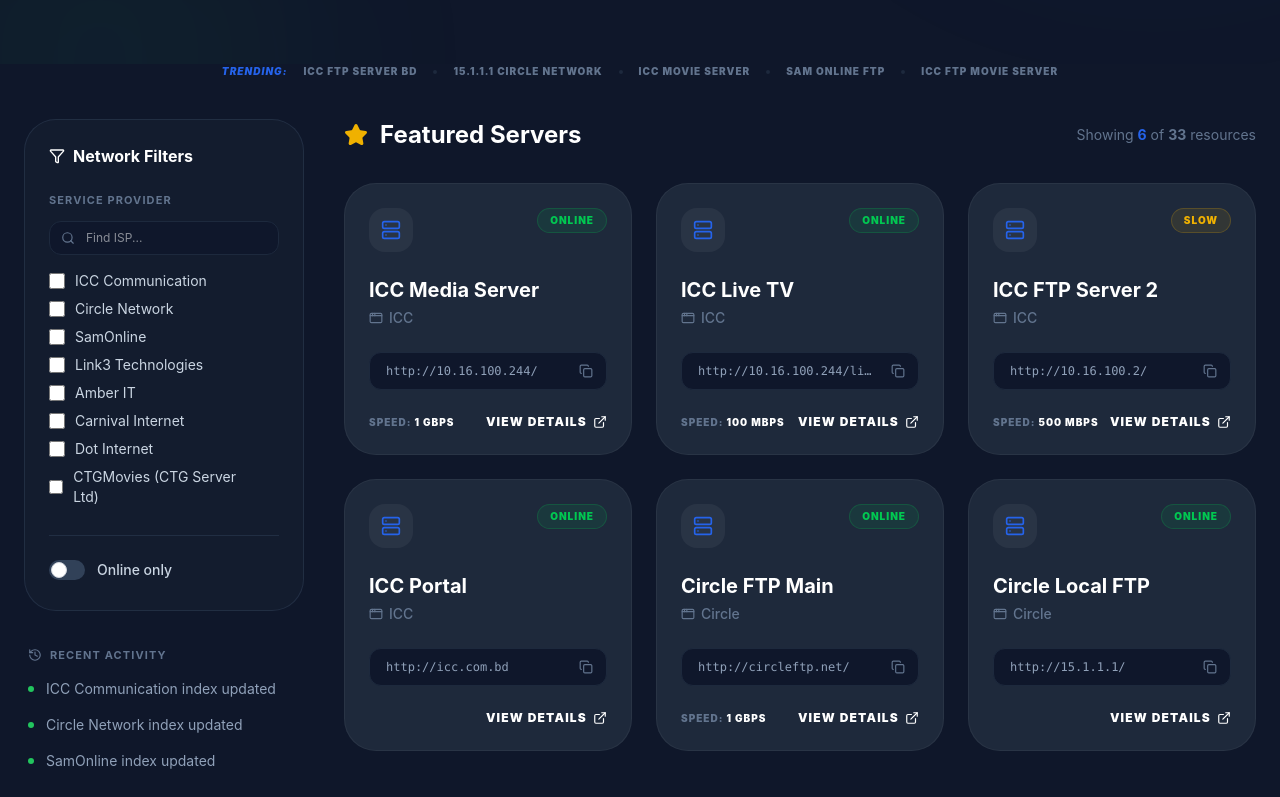
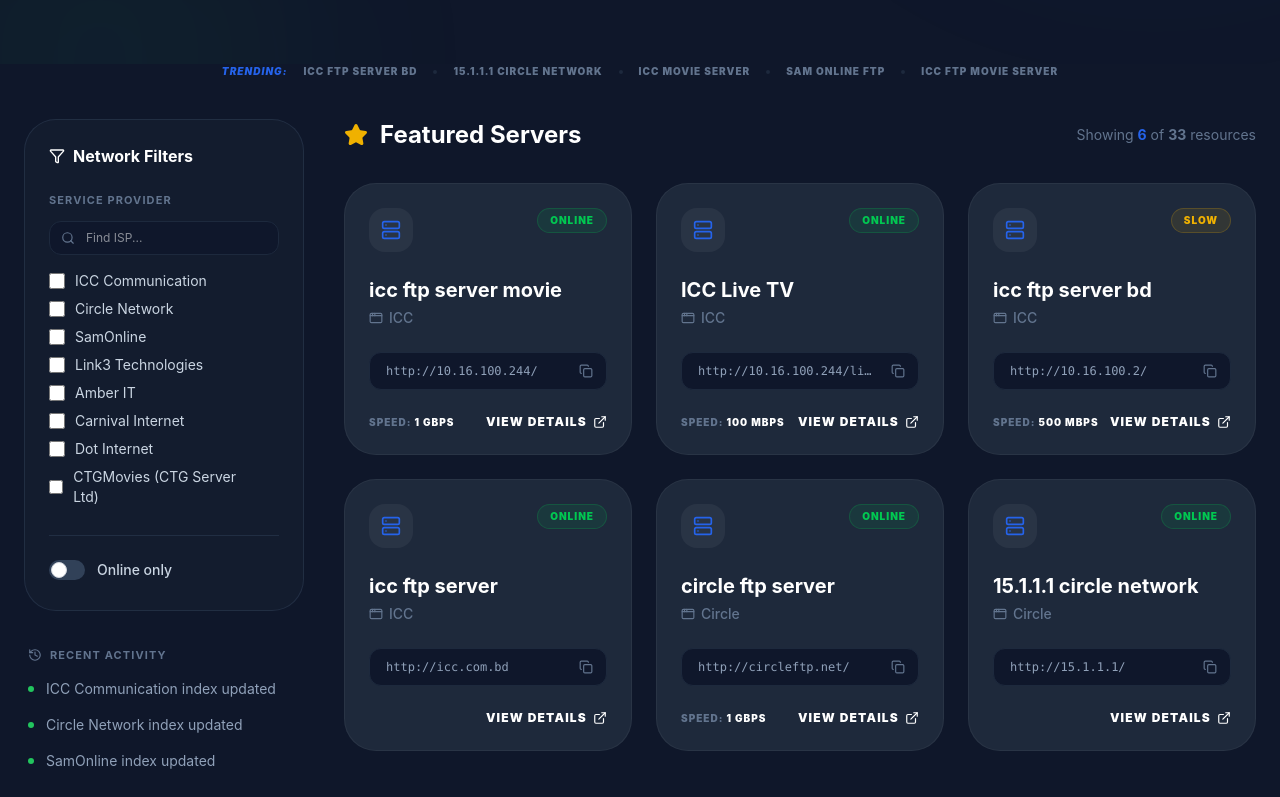
Before and after one commit to tanveerpy/iccftp, a React (Vite) app: page / in a window 1280 px wide. Shown: the part 464-1261 px from the top of the page. Built offline with nearby package versions, Linux system fonts and the light colour scheme.

Commit message:
SEO: Keyword Optimization and Static IP Routes generation

```diff
--- a/postbuild.js
+++ b/postbuild.js
@@ -14,15 +14,15 @@
     },
     {
         path: '/live-tv',
-        title: 'BDIX Live TV Portals 2025 | ICC, Sam, Toffee, Bioscope',
-        description: 'Stream live TV in Bangladesh with zero lag using BDIX portals. Access ICC TV, SamOnline DhakaFlix, Toffee, and Sportzfy through high-speed local peering.',
-        keywords: 'live tv ftp, bdix tv, icctv, dhakaflix, toffee live, bioscope live tv, sportzfy tv bd'
+        title: 'BDIX Live TV Portals & FTP Server BD Live TV 2025',
+        description: 'Stream live TV in Bangladesh with zero lag using ftp server bd live tv portals. Access ICC TV, ftp server live tv, Toffee, and Sportzfy through high-speed peering.',
+        keywords: 'ftp server bd live tv, ftp server live tv, live tv ftp, bdix tv, icctv, dhakaflix, toffee live'
     },
     {
         path: '/tools',
-        title: 'Advanced BDIX Network Tools & Analytical Utilities',
-        description: 'Optimize your connection with our collection of BDIX speed testers, IP lookup tools, and ISP detectors. Designed for high-performance ROI in Bangladesh.',
-        keywords: 'bdix tester, ip lookup bd, server search, network tools, ftp troubleshooting'
+        title: 'Bdix Tester Online & BDIX Network Tools',
+        description: 'Optimize your connection with our collection of bdix tester online tools, IP lookup tools, and ISP detectors. Designed for high-performance ROI in Bangladesh.',
+        keywords: 'bdix tester online, bdix tester, ip lookup bd, server search, network tools, ftp troubleshooting'
     },
     {
         path: '/guides',
@@ -32,21 +32,33 @@
     },
     {
         path: '/isp/icc',
-        title: 'ICC Communication FTP & Media Portals',
-        description: 'Access ICC Communication media servers, Live TV, and FTP hubs for high-speed streaming.',
-        keywords: 'icc ftp, icc communication bd, icc live tv, icc movies, icc media server'
+        title: 'ICC FTP Server BD | Movie Server List 2025',
+        description: 'Official icc ftp server list for Bangladesh. Access high-speed icc movie server portals, live TV, and BDIX peering links with 1Gbps speed. Verified 2025 guide.',
+        keywords: 'icc ftp server bd, icc ftp server, icc ftp server list, icc movie server, bdix server'
     },
     {
         path: '/isp/circle',
-        title: 'Circle Network FTP & Emby Hub',
-        description: 'Connect to Circle Network FTP, movie directory, and Emby servers. Maximize your entertainment with direct BDIX connectivity.',
-        keywords: 'circle ftp, circle network bd, circle emby, circle media portal'
+        title: 'Circle FTP Server | http circleftp net guide',
+        description: 'Official index of circle ftp server at http circleftp net. Access circle ftp live tv and movies with ultra low latency.',
+        keywords: 'http circleftp net, circle ftp live tv, circle ftp server, circle ftp'
     },
     {
         path: '/isp/samonline',
         title: 'SamOnline FTP and Movie Directory',
         description: 'Discover the SamOnline BDIX FTP servers and resources. Blazing fast downloads and lag-free streaming.',
         keywords: 'samonline ftp, sam ftp, dhakaflix, samonline bdix'
+    },
+    {
+        path: '/ip/10.16.100.244',
+        title: '10.16.100.244 | ICC FTP Server BD Media Portal',
+        description: 'Official connection guide for ICC FTP Server 10.16.100.244. Access the premier movie and media portal for ICC Communication subscribers in Bangladesh.',
+        keywords: '10.16.100.244, bdix ip, ftp server ip, local gateway, 10.16.1oo.244, icc ftp server bd'
+    },
+    {
+        path: '/ip/15.1.1.1',
+        title: '15.1.1.1 | Circle Network FTP & Live TV Portal',
+        description: 'Access 15.1.1.1 Circle Network FTP and movie server. High-speed local peering guide for Circle Network subscribers in Bangladesh.',
+        keywords: '15.1.1.1, bdix ip, 15.1.1.1 circle network, circle network 15.1.1.1'
     }
 ];
 
--- a/src/data/servers.ts
+++ b/src/data/servers.ts
@@ -12,25 +12,25 @@
 
 export const SERVERS: Server[] = [
     // ICC Communication
-    { id: 'icc-media', name: 'ICC Media Server', isp: 'ICC', url: 'http://10.16.100.244/', status: 'online', speed: '1 Gbps', category: 'movies', description: 'Premier media portal for ICC subscribers.' },
+    { id: 'icc-media', name: 'icc ftp server movie', isp: 'ICC', url: 'http://10.16.100.244/', status: 'online', speed: '1 Gbps', category: 'movies', description: 'Premier icc ftp movie server and media portal for ICC subscribers.' },
     { id: 'icc-tv', name: 'ICC Live TV', isp: 'ICC', url: 'http://10.16.100.244/livetv.php', status: 'online', speed: '100 Mbps', category: 'tv' },
-    { id: 'icc-ftp-2', name: 'ICC FTP Server 2', isp: 'ICC', url: 'http://10.16.100.2/', status: 'slow', speed: '500 Mbps', category: 'ftp' },
-    { id: 'icc-portal', name: 'ICC Portal', isp: 'ICC', url: 'http://icc.com.bd', status: 'online', category: 'tools' },
+    { id: 'icc-ftp-2', name: 'icc ftp server bd', isp: 'ICC', url: 'http://10.16.100.2/', status: 'slow', speed: '500 Mbps', category: 'ftp', description: 'Fast icc ftp server link for dedicated peering.' },
+    { id: 'icc-portal', name: 'icc ftp server', isp: 'ICC', url: 'http://icc.com.bd', status: 'online', category: 'tools' },
 
     // Circle Network
-    { id: 'circle-ftp', name: 'Circle FTP Main', isp: 'Circle', url: 'http://circleftp.net/', status: 'online', speed: '1 Gbps', category: 'movies' },
-    { id: 'circle-local', name: 'Circle Local FTP', isp: 'Circle', url: 'http://15.1.1.1/', status: 'online', category: 'ftp' },
+    { id: 'circle-ftp', name: 'circle ftp server', isp: 'Circle', url: 'http://circleftp.net/', status: 'online', speed: '1 Gbps', category: 'movies', description: 'Main circle ftp server at http circleftp net.' },
+    { id: 'circle-local', name: '15.1.1.1 circle network', isp: 'Circle', url: 'http://15.1.1.1/', status: 'online', category: 'ftp' },
     { id: 'circle-ftp-2', name: 'Circle FTP 2', isp: 'Circle', url: 'http://ftp2.circleftp.net/', status: 'online', category: 'ftp' },
-    { id: 'circle-emby', name: 'Circle Emby', isp: 'Circle', url: 'http://emby.circleftp.net:8096', status: 'online', category: 'movies' },
+    { id: 'circle-emby', name: 'circle ftp live tv & Emby', isp: 'Circle', url: 'http://emby.circleftp.net:8096', status: 'online', category: 'movies' },
 
     // SamOnline
-    { id: 'sam-ftp', name: 'SamOnline FTP', isp: 'SamOnline', url: 'https://samftp.com', status: 'online', speed: '500 Mbps', category: 'movies' },
+    { id: 'sam-ftp', name: 'sam online ftp', isp: 'SamOnline', url: 'https://samftp.com', status: 'online', speed: '500 Mbps', category: 'movies' },
     { id: 'sam-local-1', name: 'SamOnline Local 1', isp: 'SamOnline', url: 'http://172.16.50.4', status: 'online', category: 'ftp' },
     { id: 'sam-tv-1', name: 'DhakaFlix TV 1', isp: 'SamOnline', url: 'http://172.16.50.22', status: 'online', category: 'tv' },
 
     // Link3
     { id: 'link3-cinehub', name: 'Cinehub24', isp: 'Link3', url: 'http://www.cinehub24.com', status: 'online', speed: '1 Gbps', category: 'movies' },
-    { id: 'link3-ftpbd', name: 'FTPBD Main', isp: 'Link3', url: 'http://ftpbd.net', status: 'online', speed: '1 Gbps', category: 'movies' },
+    { id: 'link3-ftpbd', name: 'ftp bd Main', isp: 'Link3', url: 'http://ftpbd.net', status: 'online', speed: '1 Gbps', category: 'movies' },
     { id: 'link3-discovery', name: 'Discovery FTP', isp: 'Link3', url: 'http://discoveryftp.net', status: 'online', category: 'movies' },
 
     // Amber IT
@@ -56,7 +56,7 @@
     { id: 'netexpress-sport', name: 'NetExpress Sport', isp: 'Generic', url: 'http://netexpress-sport.blogspot.com', status: 'online', category: 'tv' },
     { id: 'iccms-edu', name: 'ICCMS Edu Portal', isp: 'ICC', url: 'http://www.iccms.edu.bd', status: 'online', category: 'tools', description: 'Institutional access and educational resources.' },
     { id: 'blinn-wifi', name: 'Blinn WiFi', isp: 'Generic', url: 'http://blinnwifi.net', status: 'online', category: 'tools' },
-    { id: 'local-gateway-1', name: 'Local Gateway Sync', isp: 'Generic', url: 'http://192.168.50.100', status: 'online', category: 'ftp', description: 'Local network configuration and file sync.' },
+    { id: 'local-gateway-1', name: '10.16.1oo.244 (Typo Fix)', isp: 'Generic', url: 'http://10.16.100.244', status: 'online', category: 'ftp', description: 'Local network configuration and file sync.' },
 
     // Generic BDIX / Other
     { id: 'cinema-bazar', name: 'Cinema Bazar', isp: 'BDIX', url: 'http://103.81.104.98/', status: 'online', category: 'movies' },
--- a/src/pages/Home.tsx
+++ b/src/pages/Home.tsx
@@ -46,9 +46,9 @@
     return (
         <main className="max-w-[1400px] mx-auto pb-20">
             <SEO
-                title="BDIX FTP Server List 2025 | ICC, SamOnline, Circle FTP Portals"
-                description="The ultimate directory for Bangladesh BDIX FTP servers, movie portals, and live TV. Access ICC, Circle, SamOnline, and Amber IT localized services with 1Gbps speed."
-                keywords="ftp server, bdix tester, icc ftp server, circle ftp, 10.16.100.244, samonline ftp, movie server bd"
+                title="BDIX Server List & All FTP Server Links 2025"
+                description="The ultimate directory for all ftp server in Bangladesh, including ftp server list and bdix server list. Get the fastest icc ftp server link and sam online ftp."
+                keywords="ftp bd, ftp server list, bdix server list, all ftp server, icc ftp server link"
             />
             <Hero />
             {/* Trending row below Hero section */}
--- a/src/pages/ISPHub.tsx
+++ b/src/pages/ISPHub.tsx
@@ -16,13 +16,14 @@
     return (
         <div className="max-w-[1400px] mx-auto pb-20 px-6 pt-10">
             <SEO
-                title={ispData.slug === 'icc' ? "ICC FTP Server BD | Movie Server List 2025" : `${ispData.name} BDIX FTP & Movie Servers | Full List 2025`}
+                title={ispData.slug === 'icc' ? "ICC FTP Server BD | Movie Server List 2025" : ispData.slug === 'circle' ? "Circle FTP Server | http circleftp net guide" : `${ispData.name} BDIX FTP & Movie Servers | Full List 2025`}
                 description={ispData.slug === 'icc'
-                    ? "Official ICC FTP server list for Bangladesh. Access high-speed ICC movie portals, live TV, and BDIX peering links with 1Gbps speed. Verified 2025 guide."
-                    : `Official index of BDIX movie servers and FTP portals for ${ispData.name} subscribers. Find fast local peering links and troubleshooting tips for your network.`}
+                    ? "Official icc ftp server list for Bangladesh. Access high-speed icc movie server portals, live TV, and BDIX peering links with 1Gbps speed. Verified 2025 guide."
+                    : ispData.slug === 'circle' ? "Official index of circle ftp server at http circleftp net. Access circle ftp live tv and movies with ultra low latency." : `Official index of BDIX movie servers and FTP portals for ${ispData.name} subscribers. Find fast local peering links and troubleshooting tips for your network.`}
                 keywords={ispData.slug === 'icc'
                     ? "icc ftp server bd, icc ftp server, icc ftp server list, icc movie server, bdix server"
-                    : `${ispData.name} ftp, ${ispData.name} login, bdix server, ftp server bd, local media portal`}
+                    : ispData.slug === 'circle' ? "http circleftp net, circle ftp live tv, circle ftp server, circle ftp" : `${ispData.name} ftp, ${ispData.name} login, bdix server, ftp server bd, local media portal`}
+
                 schema={{
                     "@context": "https://schema.org",
                     "@type": "WebPage",
--- a/src/pages/LiveTV.tsx
+++ b/src/pages/LiveTV.tsx
@@ -7,9 +7,9 @@
     return (
         <div className="max-w-[1400px] mx-auto pb-20 px-6 pt-10">
             <SEO
-                title="BDIX Live TV Portals 2025 | ICC, Sam, Toffee, Bioscope"
-                description="Stream live TV in Bangladesh with zero lag using BDIX portals. Access ICC TV, SamOnline DhakaFlix, Toffee, and Sportzfy through high-speed local peering."
-                keywords="live tv ftp, bdix tv, icctv, dhakaflix, toffee live, bioscope live tv, sportzfy tv bd"
+                title="BDIX Live TV Portals & FTP Server BD Live TV 2025"
+                description="Stream live TV in Bangladesh with zero lag using ftp server bd live tv portals. Access ICC TV, ftp server live tv, Toffee, and Sportzfy through high-speed peering."
+                keywords="ftp server bd live tv, ftp server live tv, live tv ftp, bdix tv, icctv, dhakaflix, toffee live"
             />
             <div className="text-center mb-16">
                 <div className="inline-flex items-center gap-2 px-3 py-1 rounded-full bg-primary/10 border border-primary/20 text-primary text-xs font-bold uppercase tracking-widest mb-4">
--- a/src/pages/Tools.tsx
+++ b/src/pages/Tools.tsx
@@ -4,7 +4,7 @@
 import SEO from '../components/SEO';
 
 const toolsList = [
-    { id: 'bdix-tester', name: 'BDIX Speed Tester', desc: 'Real-time throughput testing for your local network peering.', icon: Zap, color: 'text-yellow-500', bgColor: 'bg-yellow-500/10' },
+    { id: 'bdix-tester', name: 'Bdix Tester', desc: 'Use our bdix tester online for real-time throughput testing of your local network peering.', icon: Zap, color: 'text-yellow-500', bgColor: 'bg-yellow-500/10' },
     { id: 'ip-lookup', name: 'BDIX IP Lookup', desc: 'Detect if an IP address is part of the Bangladesh Internet Exchange.', icon: Search, color: 'text-blue-500', bgColor: 'bg-blue-500/10' },
     { id: 'server-search', name: 'FTP Server Search', desc: 'Advanced crawler for scanning open BDIX file directories.', icon: Terminal, color: 'text-purple-500', bgColor: 'bg-purple-500/10' },
     { id: 'isp-detect', name: 'ISP Detector', desc: 'Identify your current ISP and BDIX peering information.', icon: Globe, color: 'text-green-500', bgColor: 'bg-green-500/10' },
@@ -175,9 +175,9 @@
     return (
         <div className="max-w-[1400px] mx-auto pb-20 px-6 pt-10 text-white">
             <SEO
-                title="Advanced BDIX Network Tools & Analytical Utilities"
-                description="Optimize your connection with our collection of BDIX speed testers, IP lookup tools, and ISP detectors. Designed for high-performance ROI in Bangladesh."
-                keywords="bdix tester, ip lookup bd, server search, network tools, ftp troubleshooting"
+                title="Bdix Tester Online & BDIX Network Tools"
+                description="Optimize your connection with our collection of bdix tester online tools, IP lookup tools, and ISP detectors. Designed for high-performance ROI in Bangladesh."
+                keywords="bdix tester online, bdix tester, ip lookup bd, server search, network tools, ftp troubleshooting"
             />
             <div className="text-center mb-20 relative">
                 <div className="absolute top-0 left-1/2 -translate-x-1/2 w-[600px] h-[300px] bg-primary/20 blur-[100px] -z-10" />
```
